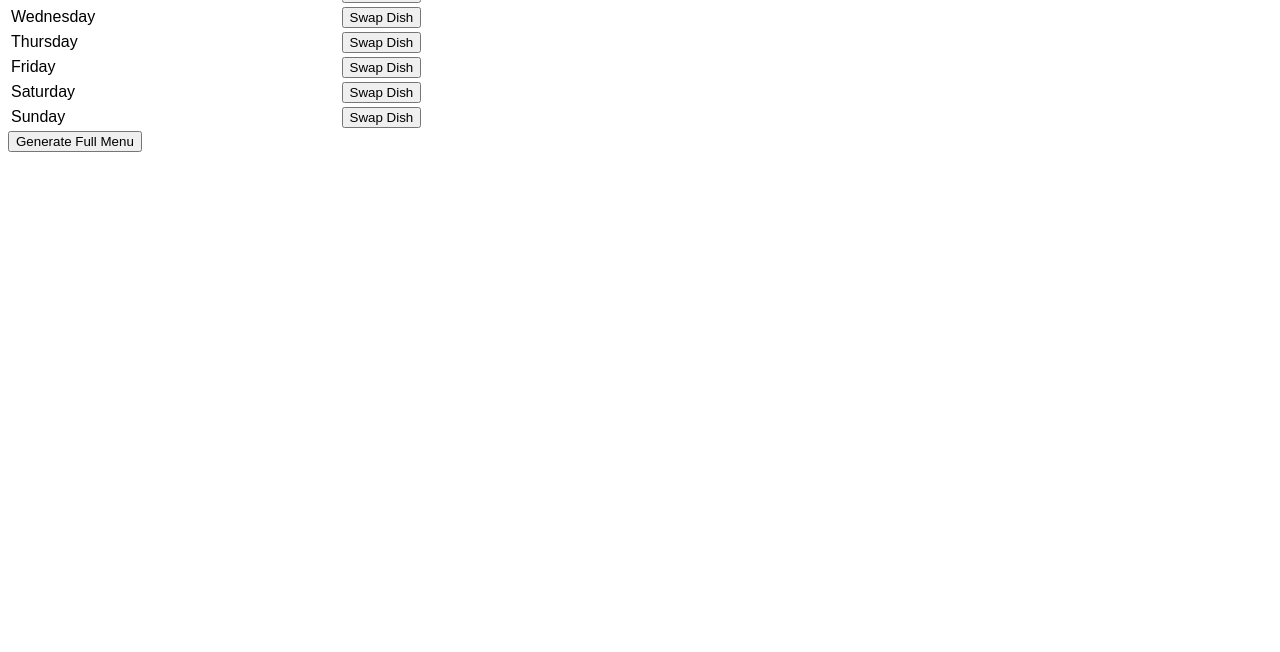
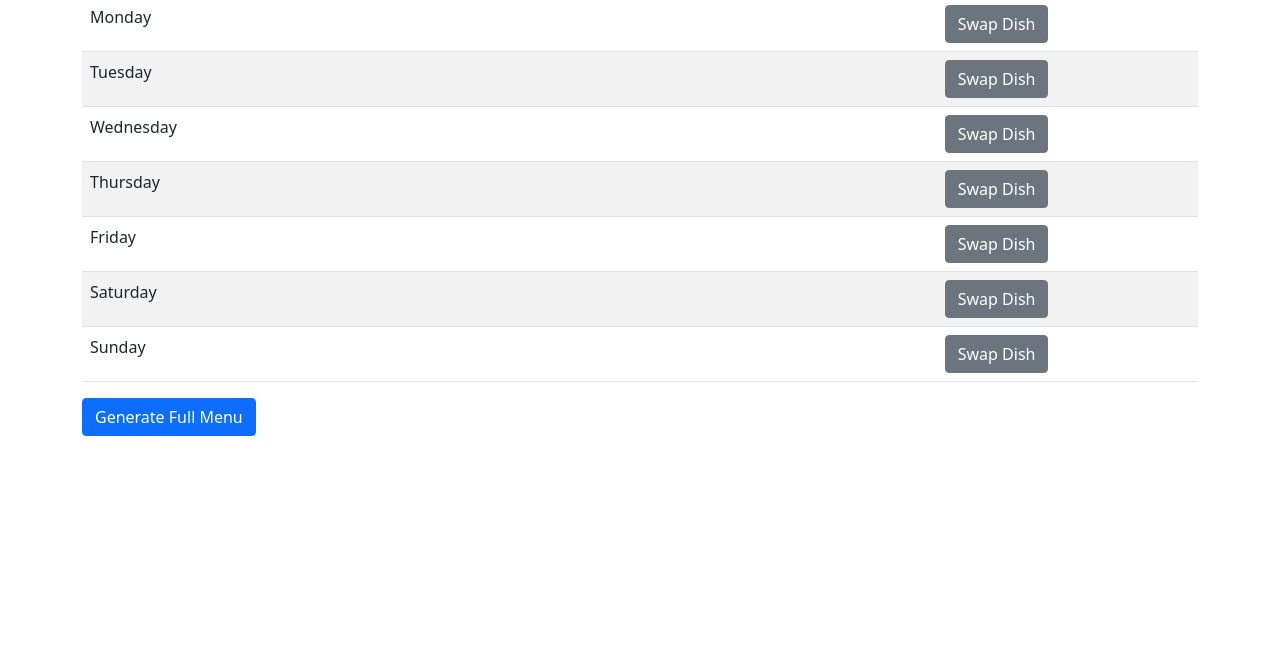
Before and after one commit to danielvdende/gofoodgenerator, a plain HTML site: page frontend/index.html in a window 1280 px wide. Shown: the part 148-800 px from the top of the page. Drawn offline with nearby package versions, Linux system fonts and the light colour scheme.

Commit message:
Make frontend a bit prettier

```diff
--- a/frontend/index.html
+++ b/frontend/index.html
@@ -5,10 +5,11 @@
     <meta charset="utf-8">
     <meta name="viewport" content="width=device-width, initial-scale=1">
     <title>Hello, world!</title>
+    <link rel="stylesheet" type="text/css" href="https://cdn.jsdelivr.net/npm/bootstrap@5.1.3/dist/css/bootstrap.min.css">
 </head>
-<body style="font-family: sans-serif">
-<h1>Weekly Menu Generator</h1>
-<table>
+<body class="container">
+<h1 class="mt-5">Weekly Menu Generator</h1>
+<table class="table table-striped">
     <tr>
         <th>Day</th>
         <th>Dish</th>
@@ -21,52 +22,52 @@
         <td id="monday_dish"></td>
         <td id="monday_category"></td>
         <td id="monday_speed"></td>
-        <td><button id="btn_monday" class="day_btn">Swap Dish</button></td>
+        <td><button id="btn_monday" class="day_btn btn btn-secondary">Swap Dish</button></td>
     </tr>
     <tr>
         <td>Tuesday</td>
         <td id="tuesday_dish"></td>
         <td id="tuesday_category"></td>
         <td id="tuesday_speed"></td>
-        <td><button id="btn_tuesday" class="day_btn">Swap Dish</button></td>
+        <td><button id="btn_tuesday" class="day_btn btn btn-secondary">Swap Dish</button></td>
     </tr>
     <tr>
         <td>Wednesday</td>
         <td id="wednesday_dish"></td>
         <td id="wednesday_category"></td>
         <td id="wednesday_speed"></td>
-        <td><button id="btn_wednesday" class="day_btn">Swap Dish</button></td>
+        <td><button id="btn_wednesday" class="day_btn btn btn-secondary">Swap Dish</button></td>
     </tr>
     <tr>
         <td>Thursday</td>
         <td id="thursday_dish"></td>
         <td id="thursday_category"></td>
         <td id="thursday_speed"></td>
-        <td><button id="btn_thursday" class="day_btn">Swap Dish</button></td>
+        <td><button id="btn_thursday" class="day_btn btn btn-secondary">Swap Dish</button></td>
     </tr>
     <tr>
         <td>Friday</td>
         <td id="friday_dish"></td>
         <td id="friday_category"></td>
         <td id="friday_speed"></td>
-        <td><button id="btn_friday" class="day_btn">Swap Dish</button></td>
+        <td><button id="btn_friday" class="day_btn btn btn-secondary">Swap Dish</button></td>
     </tr>
     <tr>
         <td>Saturday</td>
         <td id="saturday_dish"></td>
         <td id="saturday_category"></td>
         <td id="saturday_speed"></td>
-        <td><button id="btn_saturday" class="day_btn">Swap Dish</button></td>
+        <td><button id="btn_saturday" class="day_btn btn btn-secondary">Swap Dish</button></td>
     </tr>
     <tr>
         <td>Sunday</td>
         <td id="sunday_dish"></td>
         <td id="sunday_category"></td>
         <td id="sunday_speed"></td>
-        <td><button id="btn_sunday" class="day_btn">Swap Dish</button></td>
+        <td><button id="btn_sunday" class="day_btn btn btn-secondary">Swap Dish</button></td>
     </tr>
 </table>
-<button id="generateButton">Generate Full Menu</button>
+<button id="generateButton" class="btn btn-primary">Generate Full Menu</button>
 </body>
 <script>
     var menu = {};
```
Also changed, not shown: 1 other file.
